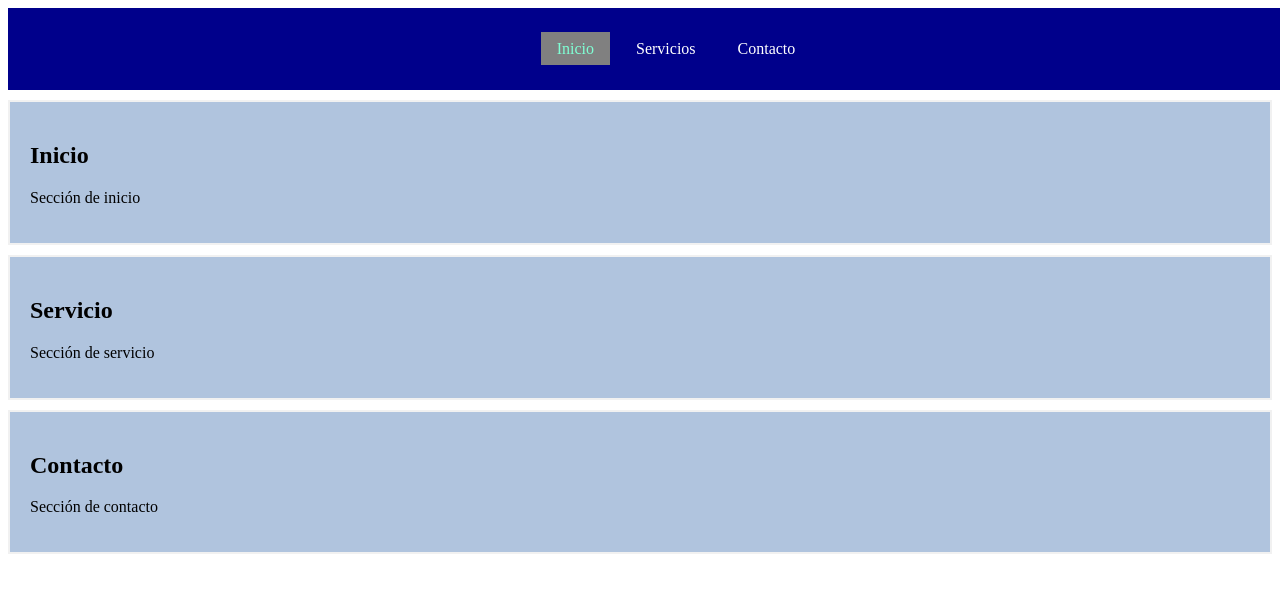
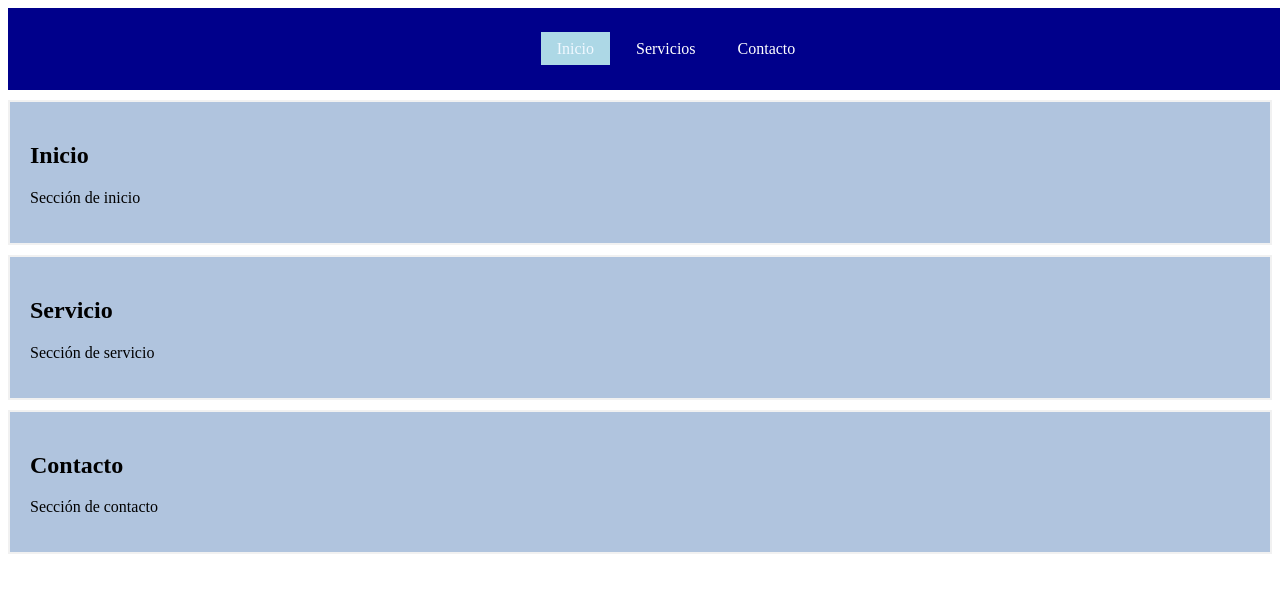
Before and after one commit to Camargo09-web/a4, a plain HTML site: page index.html in a window 1280 px wide. In both pictures the pointer is over the link "Inicio". Shown: the top 592 px of the page. Drawn offline with Linux system fonts and the light colour scheme.

Commit message:
Update index.html

```diff
--- a/index.html
+++ b/index.html
@@ -32,8 +32,8 @@
 
 
             .navbar a:hover {
-                background-color: gray;
-                color:aquamarine;
+                background-color: lightblue;
+                color: aliceblue;
             }
 
 
```
